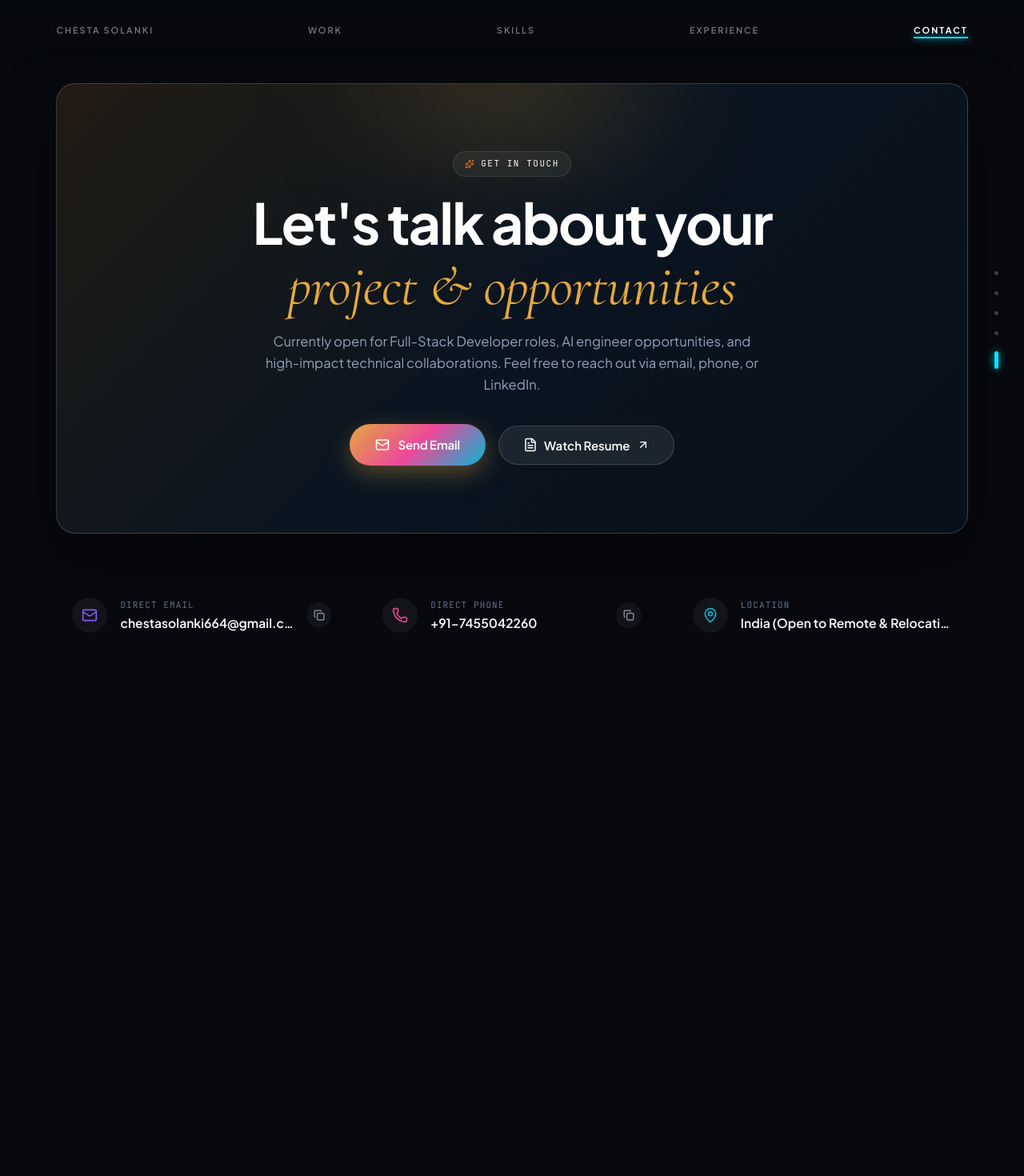
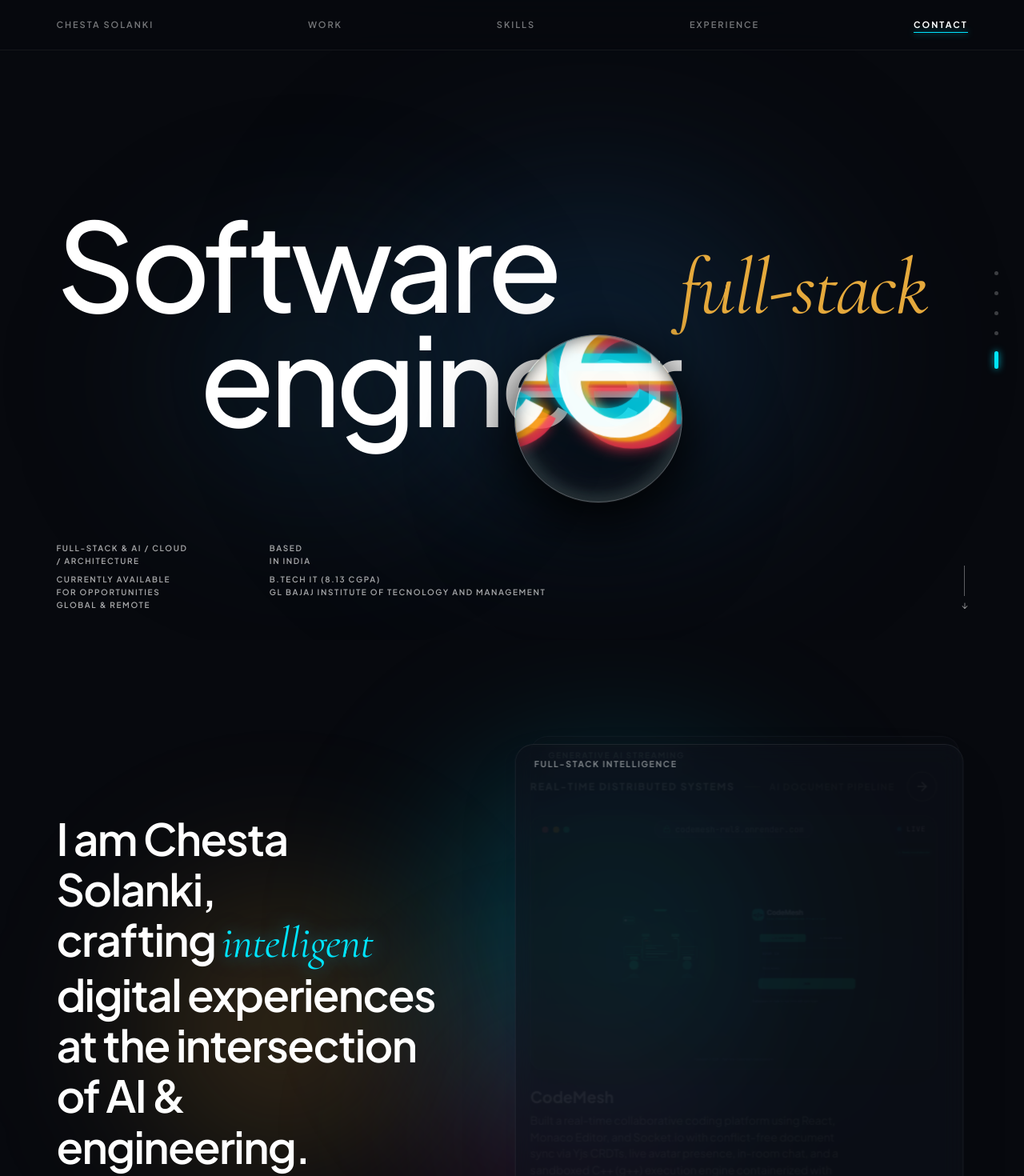
Before and after one commit to chestasolanki/portfolio, a React (Vite) app: page /#contact in a window 1280 px wide. Shown: the top 1470 px of the page at 80% size. Before the commit the page ends 800 px from the top, so only its background shows below. Built offline with nearby package versions, Linux system fonts and the light colour scheme; a web font is replaced by a local one.

Commit message:
feat(scroll): implement continuous smooth scrolling with scroll-triggered entrance transitions and sticky navbar

```diff
--- a/src/App.jsx
+++ b/src/App.jsx
@@ -1,4 +1,6 @@
 import React, { useState, useEffect, useRef } from 'react';
+import Lenis from 'lenis';
+import 'lenis/dist/lenis.css';
 
 import MagnifyingHero from './components/MagnifyingHero';
 import Projects from './components/Projects';
@@ -18,29 +20,129 @@ const getInitialPage = () => {
 export default function App() {
   const [currentPage, setCurrentPage] = useState(getInitialPage);
   const [isResumeOpen, setIsResumeOpen] = useState(false);
-  const isTransitioning = useRef(false);
-  const touchStartY = useRef(0);
-  const TOTAL_PAGES = 5;
+  const lenisRef = useRef(null);
+  const isProgrammaticScroll = useRef(false);
+  const pageNames = ['home', 'work', 'skills', 'experience', 'contact'];
 
-  // Refined smooth slow transition timing & easing curve
-  const TRANSITION_DURATION_MS = 1350; // 1.35 seconds for smooth, slow, luxurious glide
-  const TRANSITION_EASE = 'cubic-bezier(0.65, 0, 0.15, 1)'; // Silky ease-in-out curve
+  // Initialize Lenis butter-smooth momentum scrolling
+  useEffect(() => {
+    const lenis = new Lenis({
+      duration: 1.25,
+      easing: (t) => Math.min(1, 1.001 - Math.pow(2, -10 * t)),
+      orientation: 'vertical',
+      gestureOrientation: 'vertical',
+      smoothWheel: true,
+      wheelMultiplier: 1.0,
+      touchMultiplier: 1.5,
+    });
+    lenisRef.current = lenis;
 
-  // Handle direct navigation to page index (0: Home, 1: Work, 2: Skills, 3: Experience, 4: Contact)
-  const goToPage = (pageIndex) => {
-    if (pageIndex >= 0 && pageIndex < TOTAL_PAGES) {
-      isTransitioning.current = true;
+    let animationFrameId;
+    function raf(time) {
+      lenis.raf(time);
+      animationFrameId = requestAnimationFrame(raf);
+    }
+    animationFrameId = requestAnimationFrame(raf);
+
+    return () => {
+      cancelAnimationFrame(animationFrameId);
+      lenis.destroy();
+      lenisRef.current = null;
+    };
+  }, []);
+
+  // Lock scrolling when ResumeModal is open
+  useEffect(() => {
+    if (isResumeOpen) {
+      lenisRef.current?.stop();
+      document.body.style.overflow = 'hidden';
+    } else {
+      lenisRef.current?.start();
+      document.body.style.overflow = '';
+    }
+  }, [isResumeOpen]);
+
+  // Navigate smoothly to target section
+  const goToPage = (pageInput) => {
+    let pageIndex;
+    let pageId;
+
+    if (typeof pageInput === 'number') {
+      pageIndex = pageInput;
+      pageId = pageNames[pageInput];
+    } else {
+      pageId = String(pageInput).toLowerCase().replace('#', '');
+      pageIndex = pageNames.indexOf(pageId);
+    }
+
+    if (pageIndex >= 0 && pageIndex < pageNames.length) {
       setCurrentPage(pageIndex);
-      const pageNames = ['home', 'work', 'skills', 'experience', 'contact'];
-      window.history.replaceState(null, '', '#' + pageNames[pageIndex]);
-      window.scrollTo(0, 0);
-      document.body.scrollTop = 0;
-      document.documentElement.scrollTop = 0;
+      window.history.replaceState(null, '', '#' + pageId);
+
+      const target = document.getElementById(pageId);
+      if (target) {
+        isProgrammaticScroll.current = true;
+        if (lenisRef.current) {
+          lenisRef.current.scrollTo(target, {
+            offset: 0,
+            duration: 1.25,
+            onComplete: () => {
               setTimeout(() => {
-        isTransitioning.current = false;
-      }, TRANSITION_DURATION_MS);
+                isProgrammaticScroll.current = false;
+              }, 50);
+            }
+          });
+        } else {
+          target.scrollIntoView({ behavior: 'smooth' });
+          setTimeout(() => {
+            isProgrammaticScroll.current = false;
+          }, 800);
+        }
+      }
     }
   };
+
+  // Scroll spy to keep activePage state in sync with scroll position
+  useEffect(() => {
+    const handleScroll = () => {
+      if (isResumeOpen) return;
+      if (isProgrammaticScroll.current) return;
+
+      const scrollY = window.scrollY || document.documentElement.scrollTop;
+      const windowHeight = window.innerHeight;
+      const fullHeight = document.documentElement.scrollHeight;
+
+      // If user reached near bottom of page, highlight Contact
+      if (scrollY + windowHeight >= fullHeight - 80) {
+        setCurrentPage(4);
+        window.history.replaceState(null, '', '#contact');
+        return;
+      }
+
+      // Check sections from bottom to top
+      const triggerY = scrollY + windowHeight * 0.35;
+      for (let i = pageNames.length - 1; i >= 0; i--) {
+        const el = document.getElementById(pageNames[i]);
+        if (el && triggerY >= el.offsetTop) {
+          setCurrentPage(i);
+          window.history.replaceState(null, '', '#' + pageNames[i]);
+          break;
+        }
+      }
+    };
+
+    window.addEventListener('scroll', handleScroll, { passive: true });
+    if (lenisRef.current) {
+      lenisRef.current.on('scroll', handleScroll);
+    }
+
+    return () => {
+      window.removeEventListener('scroll', handleScroll);
+      if (lenisRef.current) {
+        lenisRef.current.off('scroll', handleScroll);
+      }
+    };
+  }, [isResumeOpen]);
 
   // Sync with initial URL hash and external hash navigation
   useEffect(() => {
@@ -52,107 +154,26 @@ export default function App() {
       }
     };
     window.addEventListener('hashchange', handleHash);
+    if (window.location.hash) {
+      setTimeout(handleHash, 250);
+    }
     return () => window.removeEventListener('hashchange', handleHash);
   }, []);
-
-  // Full-page scroll transition on Mouse Wheel / Trackpad Gesture
-  useEffect(() => {
-    const handleWheel = (e) => {
-      // Ignore wheel events if modal is open or already animating
-      if (isResumeOpen) return;
-      if (isTransitioning.current) return;
-      if (Math.abs(e.deltaY) < 25) return;
-
-      if (e.deltaY > 0) {
-        // Scroll Down -> Transition to Next Page
-        if (currentPage < TOTAL_PAGES - 1) {
-          isTransitioning.current = true;
-          setCurrentPage((prev) => prev + 1);
-          setTimeout(() => {
-            isTransitioning.current = false;
-          }, TRANSITION_DURATION_MS);
-        }
-      } else if (e.deltaY < 0) {
-        // Scroll Up -> Transition to Previous Page
-        if (currentPage > 0) {
-          isTransitioning.current = true;
-          setCurrentPage((prev) => prev - 1);
-          setTimeout(() => {
-            isTransitioning.current = false;
-          }, TRANSITION_DURATION_MS);
-        }
-      }
-    };
-
-    window.addEventListener('wheel', handleWheel, { passive: true });
-    return () => window.removeEventListener('wheel', handleWheel);
-  }, [currentPage, isResumeOpen]);
-
-  // Touch Swipe Gesture for Mobile / Tablet
-  useEffect(() => {
-    const handleTouchStart = (e) => {
-      if (isResumeOpen) return;
-      touchStartY.current = e.touches[0].clientY;
-    };
-
-    const handleTouchEnd = (e) => {
-      if (isResumeOpen) return;
-      if (isTransitioning.current) return;
-      const touchEndY = e.changedTouches[0].clientY;
-      const diff = touchStartY.current - touchEndY;
-
-      if (Math.abs(diff) < 45) return;
-
-      if (diff > 0) {
-        // Swipe Up -> Next Slide
-        if (currentPage < TOTAL_PAGES - 1) {
-          isTransitioning.current = true;
-          setCurrentPage((prev) => prev + 1);
-          setTimeout(() => {
-            isTransitioning.current = false;
-          }, TRANSITION_DURATION_MS);
-        }
-      } else {
-        // Swipe Down -> Previous Slide
-        if (currentPage > 0) {
-          isTransitioning.current = true;
-          setCurrentPage((prev) => prev - 1);
-          setTimeout(() => {
-            isTransitioning.current = false;
-          }, TRANSITION_DURATION_MS);
-        }
-      }
-    };
-
-    window.addEventListener('touchstart', handleTouchStart, { passive: true });
-    window.addEventListener('touchend', handleTouchEnd, { passive: true });
-    return () => {
-      window.removeEventListener('touchstart', handleTouchStart);
-      window.removeEventListener('touchend', handleTouchEnd);
-    };
-  }, [currentPage, isResumeOpen]);
 
   // Keyboard navigation (ArrowDown, ArrowUp, PageDown, PageUp)
   useEffect(() => {
     const handleKeyDown = (e) => {
       if (isResumeOpen) return;
-      if (isTransitioning.current) return;
 
       if (e.key === 'ArrowDown' || e.key === 'PageDown') {
-        if (currentPage < TOTAL_PAGES - 1) {
-          isTransitioning.current = true;
-          setCurrentPage((prev) => prev + 1);
-          setTimeout(() => {
-            isTransitioning.current = false;
-          }, TRANSITION_DURATION_MS);
+        if (currentPage < pageNames.length - 1) {
+          e.preventDefault();
+          goToPage(currentPage + 1);
         }
       } else if (e.key === 'ArrowUp' || e.key === 'PageUp') {
         if (currentPage > 0) {
-          isTransitioning.current = true;
-          setCurrentPage((prev) => prev - 1);
-          setTimeout(() => {
-            isTransitioning.current = false;
-          }, TRANSITION_DURATION_MS);
+          e.preventDefault();
+          goToPage(currentPage - 1);
         }
       }
     };
@@ -161,63 +182,48 @@ export default function App() {
     return () => window.removeEventListener('keydown', handleKeyDown);
   }, [currentPage, isResumeOpen]);
 
-  const pageNames = ['home', 'work', 'skills', 'experience', 'contact'];
-
   return (
-    <div className="purrweb-deck-viewport">
+    <div className="purrweb-continuous-container">
       {/*
         Fixed Persistent Navbar:
         Stays firmly anchored at the top across all pages.
-        Only the page content translates/changes underneath it.
+        Active underline indicator smoothly tracks current section.
       */}
       <PageHeader
         activePage={pageNames[currentPage]}
         onNavigate={goToPage}
       />
 
-      {/*
-        Full-Page Slides Track:
-        Slides transition with slow, silky cubic-bezier physics
-      */}
-      <div
-        className="purrweb-deck-track"
-        style={{
-          transform: `translate3d(0, -${currentPage * 100}vh, 0)`,
-          transition: `transform ${TRANSITION_DURATION_MS}ms ${TRANSITION_EASE}`,
-          willChange: 'transform'
-        }}
-      >
-        {/* Slide 0: Home Page (Magnifying Hero) */}
-        <section className="purrweb-slide-screen">
+      {/* Section 0: Home Page (Magnifying Hero) */}
+      <section id="home" className="purrweb-flow-section">
         <MagnifyingHero
           onNavigate={goToPage}
           onOpenResume={() => setIsResumeOpen(true)}
         />
       </section>
 
-        {/* Slide 1: Work Page (Stacked Project Deck) */}
-        <section className="purrweb-slide-screen">
+      {/* Section 1: Work Page (Stacked Project Deck) */}
+      <section id="work" className="purrweb-flow-section">
         <Projects onNavigate={goToPage} />
       </section>
 
-        {/* Slide 2: Skills & Credentials */}
-        <section className="purrweb-slide-screen">
+      {/* Section 2: Skills & Credentials */}
+      <section id="skills" className="purrweb-flow-section">
         <Skills onNavigate={goToPage} />
       </section>
 
-        {/* Slide 3: Experience & Academics */}
-        <section className="purrweb-slide-screen">
+      {/* Section 3: Experience & Academics */}
+      <section id="experience" className="purrweb-flow-section">
         <Experience onNavigate={goToPage} />
       </section>
 
-        {/* Slide 4: Contact */}
-        <section className="purrweb-slide-screen">
+      {/* Section 4: Contact */}
+      <section id="contact" className="purrweb-flow-section">
         <Contact
           onNavigate={goToPage}
           onOpenResume={() => setIsResumeOpen(true)}
         />
       </section>
-      </div>
 
       {/* Subtle Right Edge Slide Navigation Dots */}
       <div className="purrweb-edge-pagination" aria-label="Page navigation">
--- a/src/components/Contact.jsx
+++ b/src/components/Contact.jsx
@@ -1,4 +1,5 @@
 import React, { useState } from 'react';
+import { motion } from 'framer-motion';
 import { Mail, Copy, Check, ArrowUpRight, Phone, MapPin, Sparkles, FileText } from 'lucide-react';
 import { GithubIcon, LinkedinIcon } from './Icons';
 
@@ -18,7 +19,13 @@ export default function Contact({ onNavigate, onOpenResume }) {
         {/* =========================================================================
             GET IN TOUCH HERO CARD (The one allowed bordered/styled container)
             ========================================================================= */}
-        <div className="purrweb-contact-cta-box">
+        <motion.div
+          className="purrweb-contact-cta-box"
+          initial={{ opacity: 0, y: 60, scale: 0.96 }}
+          whileInView={{ opacity: 1, y: 0, scale: 1 }}
+          viewport={{ once: false, amount: 0.2 }}
+          transition={{ duration: 0.85, ease: [0.16, 1, 0.3, 1] }}
+        >
           <div className="contact-cta-glow" />
 
           <div className="purrweb-badge" style={{ margin: '0 auto 20px auto' }}>
@@ -58,10 +65,16 @@ export default function Contact({ onNavigate, onOpenResume }) {
               <ArrowUpRight size={16} />
             </button>
           </div>
-        </div>
+        </motion.div>
 
         {/* Clean, Open Contact Details Grid (Borderless) */}
-        <div className="purrweb-contact-details-grid">
+        <motion.div
+          className="purrweb-contact-details-grid"
+          initial={{ opacity: 0, y: 45 }}
+          whileInView={{ opacity: 1, y: 0 }}
+          viewport={{ once: false, amount: 0.15 }}
+          transition={{ duration: 0.8, delay: 0.1, ease: [0.16, 1, 0.3, 1] }}
+        >
 
           {/* Email Item */}
           <div className="contact-detail-item">
@@ -114,9 +127,15 @@ export default function Contact({ onNavigate, onOpenResume }) {
             </div>
           </div>
 
-        </div>
+        </motion.div>
 
-        {/* Social Profiles Row */}
+        {/* Social Profiles Row & Clean Minimalist Footer */}
+        <motion.div
+          initial={{ opacity: 0, y: 35 }}
+          whileInView={{ opacity: 1, y: 0 }}
+          viewport={{ once: false, amount: 0.15 }}
+          transition={{ duration: 0.75, delay: 0.15, ease: [0.16, 1, 0.3, 1] }}
+        >
           <div className="purrweb-socials-row">
             <a
               href="https://github.com/chestasolanki"
@@ -152,19 +171,7 @@ export default function Contact({ onNavigate, onOpenResume }) {
             </a>
           </div>
 
-        {/* Clean Minimalist Footer */}
-        <div className="purrweb-footer-bottom">
-          <div className="footer-left">
-            <div className="footer-logo">CS</div>
-            <span className="footer-name">Chesta Solanki</span>
-            <span className="footer-sep">•</span>
-            <span className="footer-copy">© {new Date().getFullYear()} All Rights Reserved.</span>
-          </div>
-
-          <div className="footer-right">
-            <span>Designed &amp; Engineered with React 19, Vite &amp; Purrweb Aesthetics</span>
-          </div>
-        </div>
+        </motion.div>
 
       </div>
     </footer>
--- a/src/components/PageHeader.jsx
+++ b/src/components/PageHeader.jsx
@@ -30,8 +30,8 @@ export default function PageHeader({ activePage, onNavigate }) {
                   layoutId="headerActiveIndicator"
                   className="header-active-bar"
                   transition={{
-                    duration: 1.15,
-                    ease: [0.65, 0, 0.15, 1]
+                    duration: 0.45,
+                    ease: [0.25, 1, 0.5, 1]
                   }}
                 />
               )}
--- a/src/components/Projects.jsx
+++ b/src/components/Projects.jsx
@@ -123,7 +123,13 @@ export default function Projects({ onNavigate }) {
       <div className="work-content-container">
 
         {/* Left Column: Personal Statement & Domain */}
-        <div className="work-left-editorial">
+        <motion.div
+          className="work-left-editorial"
+          initial={{ opacity: 0, y: 50 }}
+          whileInView={{ opacity: 1, y: 0 }}
+          viewport={{ once: false, amount: 0.2 }}
+          transition={{ duration: 0.85, ease: [0.16, 1, 0.3, 1] }}
+        >
           <h2 className="work-editorial-statement">
             I am Chesta Solanki,<br />
             crafting{' '}
@@ -151,11 +157,15 @@ export default function Projects({ onNavigate }) {
             <div className="domain-line">FULL-STACK &amp; AI / CLOUD /</div>
             <div className="domain-line">DISTRIBUTED SYSTEMS</div>
           </div>
-        </div>
+        </motion.div>
 
         {/* Right Column: Stacked Project Cards Deck */}
-        <div
+        <motion.div
           className="work-right-deck"
+          initial={{ opacity: 0, y: 60, scale: 0.96 }}
+          whileInView={{ opacity: 1, y: 0, scale: 1 }}
+          viewport={{ once: false, amount: 0.2 }}
+          transition={{ duration: 0.9, delay: 0.1, ease: [0.16, 1, 0.3, 1] }}
           onMouseEnter={() => setIsPlaying(false)}
           onMouseLeave={() => setIsPlaying(true)}
         >
@@ -326,7 +336,7 @@ export default function Projects({ onNavigate }) {
             })}
           </div>
 
-        </div>
+        </motion.div>
 
       </div>
 
--- a/src/components/Skills.jsx
+++ b/src/components/Skills.jsx
@@ -64,7 +64,14 @@ export default function Skills({ onNavigate }) {
       <div className="container" style={{ maxWidth: '1280px', margin: '0 auto', position: 'relative', zIndex: 10 }}>
 
         {/* Section Header */}
-        <div className="purrweb-section-header" style={{ textAlign: 'center', marginBottom: '16px' }}>
+        <motion.div
+          className="purrweb-section-header"
+          style={{ textAlign: 'center', marginBottom: '16px' }}
+          initial={{ opacity: 0, y: 40 }}
+          whileInView={{ opacity: 1, y: 0 }}
+          viewport={{ once: false, amount: 0.2 }}
+          transition={{ duration: 0.75, ease: [0.16, 1, 0.3, 1] }}
+        >
           <div className="purrweb-badge" style={{ margin: '0 auto 10px auto' }}>
             <Sparkles size={12} style={{ color: 'var(--accent-violet)' }} />
             <span className="purrweb-badge-text">TECHNICAL EXPERTISE</span>
@@ -75,10 +82,16 @@ export default function Skills({ onNavigate }) {
           <p className="purrweb-section-subtitle" style={{ maxWidth: '600px', margin: '0 auto', fontSize: '0.95rem' }}>
             A comprehensive spectrum of full-stack engineering, cloud infrastructure, and generative AI.
           </p>
-        </div>
+        </motion.div>
 
         {/* Category Filter Tabs */}
-        <div className="skills-category-filters">
+        <motion.div
+          className="skills-category-filters"
+          initial={{ opacity: 0, y: 30 }}
+          whileInView={{ opacity: 1, y: 0 }}
+          viewport={{ once: false, amount: 0.2 }}
+          transition={{ duration: 0.7, delay: 0.08, ease: [0.16, 1, 0.3, 1] }}
+        >
           {categories.map((cat) => (
             <button
               key={cat.id}
@@ -88,10 +101,17 @@ export default function Skills({ onNavigate }) {
               {cat.label}
             </button>
           ))}
-        </div>
+        </motion.div>
 
         {/* Visual Skills Cards Grid */}
-        <motion.div layout className="skills-cards-grid">
+        <motion.div
+          layout
+          className="skills-cards-grid"
+          initial={{ opacity: 0, y: 50, scale: 0.98 }}
+          whileInView={{ opacity: 1, y: 0, scale: 1 }}
+          viewport={{ once: false, amount: 0.15 }}
+          transition={{ duration: 0.85, delay: 0.12, ease: [0.16, 1, 0.3, 1] }}
+        >
           <AnimatePresence mode="popLayout">
             {filteredSkills.map((skill, idx) => {
               const IconComponent = skill.icon;
@@ -120,7 +140,13 @@ export default function Skills({ onNavigate }) {
             VERIFIED CREDENTIALS & CERTIFICATES SLIDESHOW
             3D Center-Zoom Coverflow with auto-cycle and image preview
             ========================================================================= */}
-        <div style={{ marginTop: '80px' }}>
+        <motion.div
+          style={{ marginTop: '80px' }}
+          initial={{ opacity: 0, y: 50 }}
+          whileInView={{ opacity: 1, y: 0 }}
+          viewport={{ once: false, amount: 0.15 }}
+          transition={{ duration: 0.85, delay: 0.15, ease: [0.16, 1, 0.3, 1] }}
+        >
           <div className="purrweb-section-header" style={{ marginBottom: '24px', textAlign: 'left' }}>
             <div className="purrweb-badge" style={{ marginBottom: '12px' }}>
               <Award size={12} style={{ color: 'var(--accent-coral)' }} />
@@ -142,7 +168,7 @@ export default function Skills({ onNavigate }) {
 
           {/* Interactive Certificate Slideshow */}
           <CertificateSlideshow />
-        </div>
+        </motion.div>
 
       </div>
     </section>
--- a/src/index.css
+++ b/src/index.css
@@ -94,8 +94,8 @@ html, body {
   margin: 0;
   padding: 0;
   width: 100%;
-  height: 100%;
-  overflow: hidden;
+  min-height: 100%;
+  overflow-x: hidden;
 }
 
 body {
@@ -247,11 +247,12 @@ button {
   display: flex;
   justify-content: space-between;
   align-items: center;
-  padding: clamp(22px, 3.6vh, 34px) clamp(24px, 5.5vw, 76px);
+  padding: clamp(18px, 2.8vh, 26px) clamp(24px, 5.5vw, 76px);
   z-index: 100;
-  background: linear-gradient(180deg, rgba(7, 9, 14, 0.88) 0%, rgba(7, 9, 14, 0.5) 60%, transparent 100%);
-  backdrop-filter: blur(12px);
-  -webkit-backdrop-filter: blur(12px);
+  background: rgba(7, 9, 14, 0.82);
+  backdrop-filter: blur(16px);
+  -webkit-backdrop-filter: blur(16px);
+  border-bottom: 1px solid rgba(255, 255, 255, 0.06);
   pointer-events: auto;
 }
 
@@ -2288,47 +2289,39 @@ button {
   }
 }
 /* ==========================================================================
-   FULL-PAGE PRESENTATION DECK & UNIFIED NON-FIXED HEADER NAVIGATION
-   Each page has its own minimal header. Scrolling triggers full-page transitions.
+   CONTINUOUS SMOOTH-SCROLL FLOW & PERSISTENT FIXED NAVIGATION
+   All sections flow continuously with buttery Lenis scrolling and scroll transitions.
    ========================================================================== */
 
-.purrweb-deck-viewport {
-  width: 100vw;
-  height: 100vh;
-  overflow: hidden;
+.purrweb-continuous-container {
+  width: 100%;
+  min-height: 100vh;
   position: relative;
   background: #07090e;
-}
-
-.purrweb-deck-track {
+  overflow-x: hidden;
+}
+
+.purrweb-flow-section {
+  width: 100%;
+  min-height: 100vh;
+  position: relative;
   display: flex;
   flex-direction: column;
-  width: 100%;
-  height: 100%;
-  will-change: transform;
-}
-
-.purrweb-slide-screen {
-  width: 100vw;
-  height: 100vh;
-  flex: 0 0 100vh;
-  flex-shrink: 0;
-  position: relative;
-  overflow: hidden;
 }
 
 /* Slide Stage for Skills, Experience, and Contact */
 .purrweb-exact-slide-stage {
   position: relative;
   width: 100%;
-  height: 100vh;
-  overflow-y: auto;
-  overflow-x: hidden;
+  min-height: 100vh;
+  height: auto;
+  overflow: visible;
   background: #07090e;
-  padding: clamp(100px, 13vh, 140px) clamp(24px, 5.5vw, 76px) clamp(40px, 6vh, 60px) clamp(24px, 5.5vw, 76px);
+  padding: clamp(110px, 14vh, 150px) clamp(24px, 5.5vw, 76px) clamp(80px, 10vh, 110px) clamp(24px, 5.5vw, 76px);
   color: #ffffff;
   display: flex;
   flex-direction: column;
+  justify-content: center;
 }
 
 /* Custom Smooth Scrollbar for Slide Stage if content overflows vertically on small screens */
```
Also changed, not shown: src/components/Experience.jsx (+13 -5 lines), src/components/MagnifyingHero.jsx (+9 -2 lines). Lines whose indentation alone changed are shown as unchanged.
